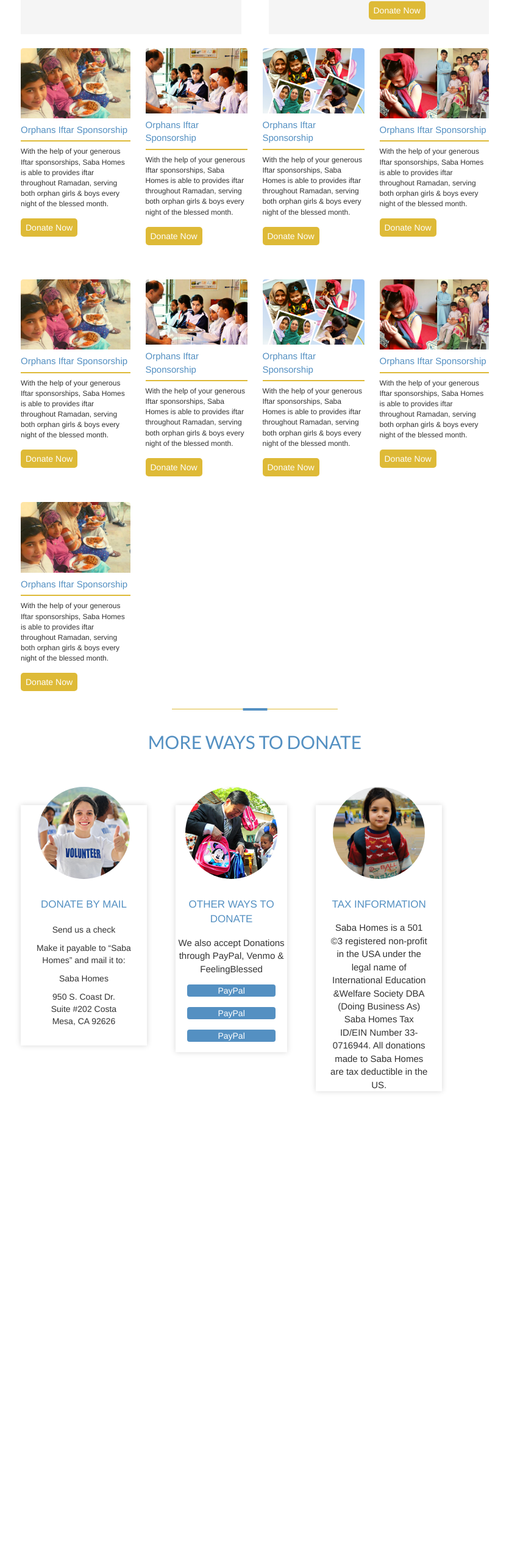
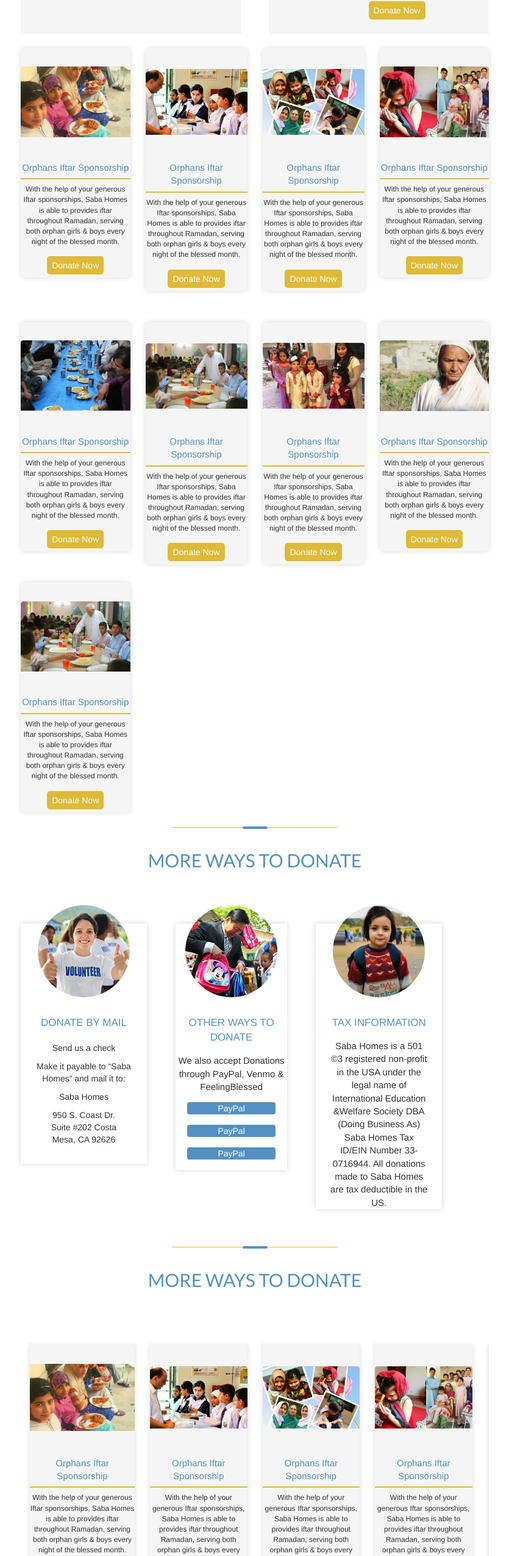
Before and after one commit to Mutahir7886/angular-netlify, an Angular app: page /html3 in a window 1280 px wide. Shown: the part 938-3489 px from the top of the page at 61% size, without its empty margins (222-1057 px from the left). Before the commit the page ends 2788 px from the top, so only its background shows below. Built offline with nearby package versions, Linux system fonts and the light colour scheme.

Commit message:
after complete

```diff
--- a/src/app/html3/html3.component.css
+++ b/src/app/html3/html3.component.css
@@ -121,6 +121,11 @@
     width:100%
 }
 
+.height{
+    height: 177.25px;
+    object-fit: contain
+}
+
 .fnt-12{
     font-size: 12px
 }
@@ -216,7 +221,13 @@
 }
 
 .containter-middle{
-    background: #F5F5F5;
+    background: #F5F5F5 0% 0% no-repeat padding-box;
+    box-shadow: 0px 0px 9px #00000026;
     border-radius: 6px;
+    opacity: 1;
     text-align: center;
 }
+
+.scroll{
+    overflow-x: auto
+}
--- a/src/app/html3/html3.component.html
+++ b/src/app/html3/html3.component.html
@@ -77,7 +77,8 @@
 
 <div class="containter mg-btt-23 flex-wrap" style="display: flex;width:60%;margin:auto;flex-wrap: wrap;margin-bottom: 70px">
     <div class="flex-25 pd-rg-12-5 pd-bt-25-5">
-        <img class="mg-btt-8 width" src="../../assets/images/con1.png">
+        <div class="containter-middle">
+            <img class="mg-btt-8 width height" src="../../assets/images/con1.png">
             <p class="clr-blue fnt-15 mg-btt-7">Orphans Iftar Sponsorship</p>
             <div class="yellow-border mg-btt-8"> </div>
             <p class="fnt-12">With the help of your generous Iftar sponsorships, Saba Homes is able to provides iftar throughout Ramadan, serving both orphan girls & boys every night of the blessed month.</p>
@@ -85,8 +86,10 @@
                 <button  class="bg-yellow button"> Donate Now</button>
             </div>
         </div>
+    </div>
     <div class="flex-25 pd-lf-12-5 pd-rg-12-5  pd-bt-25-5">
-        <img class="mg-btt-8 width" src="../../assets/images/con2.png">
+        <div class="containter-middle">
+            <img class="mg-btt-8 width height" src="../../assets/images/con2.png">
             <p class="clr-blue fnt-15 mg-btt-7">Orphans Iftar Sponsorship</p>
             <div class="yellow-border mg-btt-8"> </div>
             <p class="fnt-12">With the help of your generous Iftar sponsorships, Saba Homes is able to provides iftar throughout Ramadan, serving both orphan girls & boys every night of the blessed month.</p>
@@ -94,8 +97,11 @@
                 <button  class="bg-yellow button"> Donate Now</button>
             </div>
         </div>
+
+    </div>
     <div class="flex-25 pd-lf-12-5 pd-rg-12-5  pd-bt-25-5">
-        <img class="mg-btt-8 width" src="../../assets/images/con3.png">
+        <div class="containter-middle">
+            <img class="mg-btt-8 width height" src="../../assets/images/con3.png">
             <p class="clr-blue fnt-15 mg-btt-7">Orphans Iftar Sponsorship</p>
             <div class="yellow-border mg-btt-8"> </div>
             <p class="fnt-12">With the help of your generous Iftar sponsorships, Saba Homes is able to provides iftar throughout Ramadan, serving both orphan girls & boys every night of the blessed month.</p>
@@ -103,8 +109,10 @@
                 <button  class="bg-yellow button"> Donate Now</button>
             </div>
         </div>
+    </div>
     <div class="flex-25 pd-bt-25-5 pd-lf-12-5">
-        <img class="mg-btt-8 width" src="../../assets/images/con4.png">
+        <div class="containter-middle">
+            <img class="mg-btt-8 width height" src="../../assets/images/con4.png">
             <p class="clr-blue fnt-15 mg-btt-7">Orphans Iftar Sponsorship</p>
             <div class="yellow-border mg-btt-8"> </div>
             <p class="fnt-12">With the help of your generous Iftar sponsorships, Saba Homes is able to provides iftar throughout Ramadan, serving both orphan girls & boys every night of the blessed month.</p>
@@ -112,8 +120,10 @@
                 <button  class="bg-yellow button"> Donate Now</button>
             </div>
         </div>
+    </div>
     <div class="flex-25 pd-rg-12-5 pd-tp-25-5 pd-bt-25-5">
-        <img class="mg-btt-8 width" src="../../assets/images/con1.png">
+        <div class="containter-middle">
+            <img class="mg-btt-8 width height" src="../../assets/images/con5.png">
             <p class="clr-blue fnt-15 mg-btt-7">Orphans Iftar Sponsorship</p>
             <div class="yellow-border mg-btt-8"> </div>
             <p class="fnt-12">With the help of your generous Iftar sponsorships, Saba Homes is able to provides iftar throughout Ramadan, serving both orphan girls & boys every night of the blessed month.</p>
@@ -121,8 +131,10 @@
                 <button  class="bg-yellow button"> Donate Now</button>
             </div>
         </div>
+    </div>
     <div class="flex-25 pd-lf-12-5 pd-rg-12-5  pd-tp-25-5">
-        <img class="mg-btt-8 width" src="../../assets/images/con2.png">
+        <div class="containter-middle">
+            <img class="mg-btt-8 width height" src="../../assets/images/con6.png">
             <p class="clr-blue fnt-15 mg-btt-7">Orphans Iftar Sponsorship</p>
             <div class="yellow-border mg-btt-8"> </div>
             <p class="fnt-12">With the help of your generous Iftar sponsorships, Saba Homes is able to provides iftar throughout Ramadan, serving both orphan girls & boys every night of the blessed month.</p>
@@ -130,8 +142,10 @@
                 <button  class="bg-yellow button"> Donate Now</button>
             </div>
         </div>
+    </div>
     <div class="flex-25 pd-lf-12-5 pd-rg-12-5  pd-tp-25-5">
-        <img class="mg-btt-8 width" src="../../assets/images/con3.png">
+        <div class="containter-middle">
+            <img class="mg-btt-8 width height" src="../../assets/images/con7.png">
             <p class="clr-blue fnt-15 mg-btt-7">Orphans Iftar Sponsorship</p>
             <div class="yellow-border mg-btt-8"> </div>
             <p class="fnt-12">With the help of your generous Iftar sponsorships, Saba Homes is able to provides iftar throughout Ramadan, serving both orphan girls & boys every night of the blessed month.</p>
@@ -139,8 +153,10 @@
                 <button  class="bg-yellow button"> Donate Now</button>
             </div>
         </div>
+    </div>
     <div class="flex-25 pd-lf-12-5 pd-tp-25-5">
-        <img class="mg-btt-8 width" src="../../assets/images/con4.png">
+        <div class="containter-middle">
+            <img class="mg-btt-8 width height" src="../../assets/images/con8.png">
             <p class="clr-blue fnt-15 mg-btt-7">Orphans Iftar Sponsorship</p>
             <div class="yellow-border mg-btt-8"> </div>
             <p class="fnt-12">With the help of your generous Iftar sponsorships, Saba Homes is able to provides iftar throughout Ramadan, serving both orphan girls & boys every night of the blessed month.</p>
@@ -148,13 +164,16 @@
                 <button  class="bg-yellow button"> Donate Now</button>
             </div>
         </div>
+    </div>
     <div class="flex-25 pd-rg-12-5 pd-tp-25-5">
-        <img class="mg-btt-8 width" src="../../assets/images/con1.png">
+        <div class="containter-middle">
+            <img class="mg-btt-8 width height" src="../../assets/images/con6.png">
             <p class="clr-blue fnt-15 mg-btt-7">Orphans Iftar Sponsorship</p>
             <div class="yellow-border mg-btt-8"> </div>
             <p class="fnt-12">With the help of your generous Iftar sponsorships, Saba Homes is able to provides iftar throughout Ramadan, serving both orphan girls & boys every night of the blessed month.</p>
             <div>
                 <button  class="bg-yellow button"> Donate Now</button>
+            </div>
         </div>
     </div>
 </div>
@@ -205,3 +224,114 @@
             </div>
     </div>
 </div>
+
+<div class="dpflex-just-cent mg-btt-15">
+        <img class="wd-heght-inh" src="../../assets/images/line.svg">
+</div>
+
+<div class="dpflex-just-cent mg-btt-77">
+        <h1 class="fnt-30 ft-fam clr-blue" >MORE WAYS TO DONATE</h1>
+</div>
+
+<div class="container mg-btt-23 scroll" style="height: 380px">
+        <div class="flex-25 pd-rg-12-5">
+            <div class="containter-middle">
+                <img class="mg-btt-8 width height" src="../../assets/images/con1.png">
+                <p class="clr-blue fnt-15 mg-btt-7">Orphans Iftar Sponsorship</p>
+                <div class="yellow-border mg-btt-8"> </div>
+                <p class="fnt-12">With the help of your generous Iftar sponsorships, Saba Homes is able to provides iftar throughout Ramadan, serving both orphan girls & boys every night of the blessed month.</p>
+                <div>
+                    <button  class="bg-yellow button"> Donate Now</button>
+                </div>
+            </div>
+        </div>
+        <div class="flex-25 pd-lf-12-5 pd-rg-12-5">
+            <div class="containter-middle">
+                <img class="mg-btt-8 width height" src="../../assets/images/con2.png">
+                <p class="clr-blue fnt-15 mg-btt-7">Orphans Iftar Sponsorship</p>
+                <div class="yellow-border mg-btt-8"> </div>
+                <p class="fnt-12">With the help of your generous Iftar sponsorships, Saba Homes is able to provides iftar throughout Ramadan, serving both orphan girls & boys every night of the blessed month.</p>
+                <div>
+                    <button  class="bg-yellow button"> Donate Now</button>
+                </div>
+            </div>
+
+        </div>
+        <div class="flex-25 pd-lf-12-5 pd-rg-12-5">
+            <div class="containter-middle">
+                <img class="mg-btt-8 width height" src="../../assets/images/con3.png">
+                <p class="clr-blue fnt-15 mg-btt-7">Orphans Iftar Sponsorship</p>
+                <div class="yellow-border mg-btt-8"> </div>
+                <p class="fnt-12">With the help of your generous Iftar sponsorships, Saba Homes is able to provides iftar throughout Ramadan, serving both orphan girls & boys every night of the blessed month.</p>
+                <div>
+                    <button  class="bg-yellow button"> Donate Now</button>
+                </div>
+            </div>
+        </div>
+        <div  class="flex-25 pd-lf-12-5 pd-rg-12-5">
+            <div class="containter-middle">
+                <img class="mg-btt-8 width height" src="../../assets/images/con4.png">
+                <p class="clr-blue fnt-15 mg-btt-7">Orphans Iftar Sponsorship</p>
+                <div class="yellow-border mg-btt-8"> </div>
+                <p class="fnt-12">With the help of your generous Iftar sponsorships, Saba Homes is able to provides iftar throughout Ramadan, serving both orphan girls & boys every night of the blessed month.</p>
+                <div>
+                    <button  class="bg-yellow button"> Donate Now</button>
+                </div>
+            </div>
+        </div>
+        <div style="padding-left: 14.5px;padding-right: 13.5px;" class="flex-25 pd-lf-12-5 pd-rg-12-5">
+            <div class="containter-middle">
+                <img class="mg-btt-8 width height" src="../../assets/images/con5.png">
+                <p class="clr-blue fnt-15 mg-btt-7">Orphans Iftar Sponsorship</p>
+                <div class="yellow-border mg-btt-8"> </div>
+                <p class="fnt-12">With the help of your generous Iftar sponsorships, Saba Homes is able to provides iftar throughout Ramadan, serving both orphan girls & boys every night of the blessed month.</p>
+                <div>
+                    <button  class="bg-yellow button"> Donate Now</button>
+                </div>
+            </div>
+        </div>
+        <div class="flex-25 pd-lf-12-5 pd-rg-12-5">
+            <div class="containter-middle">
+                <img class="mg-btt-8 width height" src="../../assets/images/con6.png">
+                <p class="clr-blue fnt-15 mg-btt-7">Orphans Iftar Sponsorship</p>
+                <div class="yellow-border mg-btt-8"> </div>
+                <p class="fnt-12">With the help of your generous Iftar sponsorships, Saba Homes is able to provides iftar throughout Ramadan, serving both orphan girls & boys every night of the blessed month.</p>
+                <div>
+                    <button  class="bg-yellow button"> Donate Now</button>
+                </div>
+            </div>
+        </div>
+        <div class="flex-25 pd-lf-12-5 pd-rg-12-5">
+            <div class="containter-middle">
+                <img class="mg-btt-8 width height" src="../../assets/images/con7.png">
+                <p class="clr-blue fnt-15 mg-btt-7">Orphans Iftar Sponsorship</p>
+                <div class="yellow-border mg-btt-8"> </div>
+                <p class="fnt-12">With the help of your generous Iftar sponsorships, Saba Homes is able to provides iftar throughout Ramadan, serving both orphan girls & boys every night of the blessed month.</p>
+                <div>
+                    <button  class="bg-yellow button"> Donate Now</button>
+                </div>
+            </div>
+        </div>
+        <div class="flex-25 pd-lf-12-5 pd-rg-12-5">
+            <div class="containter-middle">
+                <img class="mg-btt-8 width height" src="../../assets/images/con8.png">
+                <p class="clr-blue fnt-15 mg-btt-7">Orphans Iftar Sponsorship</p>
+                <div class="yellow-border mg-btt-8"> </div>
+                <p class="fnt-12">With the help of your generous Iftar sponsorships, Saba Homes is able to provides iftar throughout Ramadan, serving both orphan girls & boys every night of the blessed month.</p>
+                <div>
+                    <button  class="bg-yellow button"> Donate Now</button>
+                </div>
+            </div>
+        </div>
+        <div class="flex-25 pd-lf-12-5 pd-rg-12-5">
+            <div class="containter-middle">
+                <img class="mg-btt-8 width height" src="../../assets/images/con6.png">
+                <p class="clr-blue fnt-15 mg-btt-7">Orphans Iftar Sponsorship</p>
+                <div class="yellow-border mg-btt-8"> </div>
+                <p class="fnt-12">With the help of your generous Iftar sponsorships, Saba Homes is able to provides iftar throughout Ramadan, serving both orphan girls & boys every night of the blessed month.</p>
+                <div>
+                    <button  class="bg-yellow button"> Donate Now</button>
+                </div>
+            </div>
+        </div>
+    </div>
```
Lines whose indentation alone changed are shown as unchanged.
